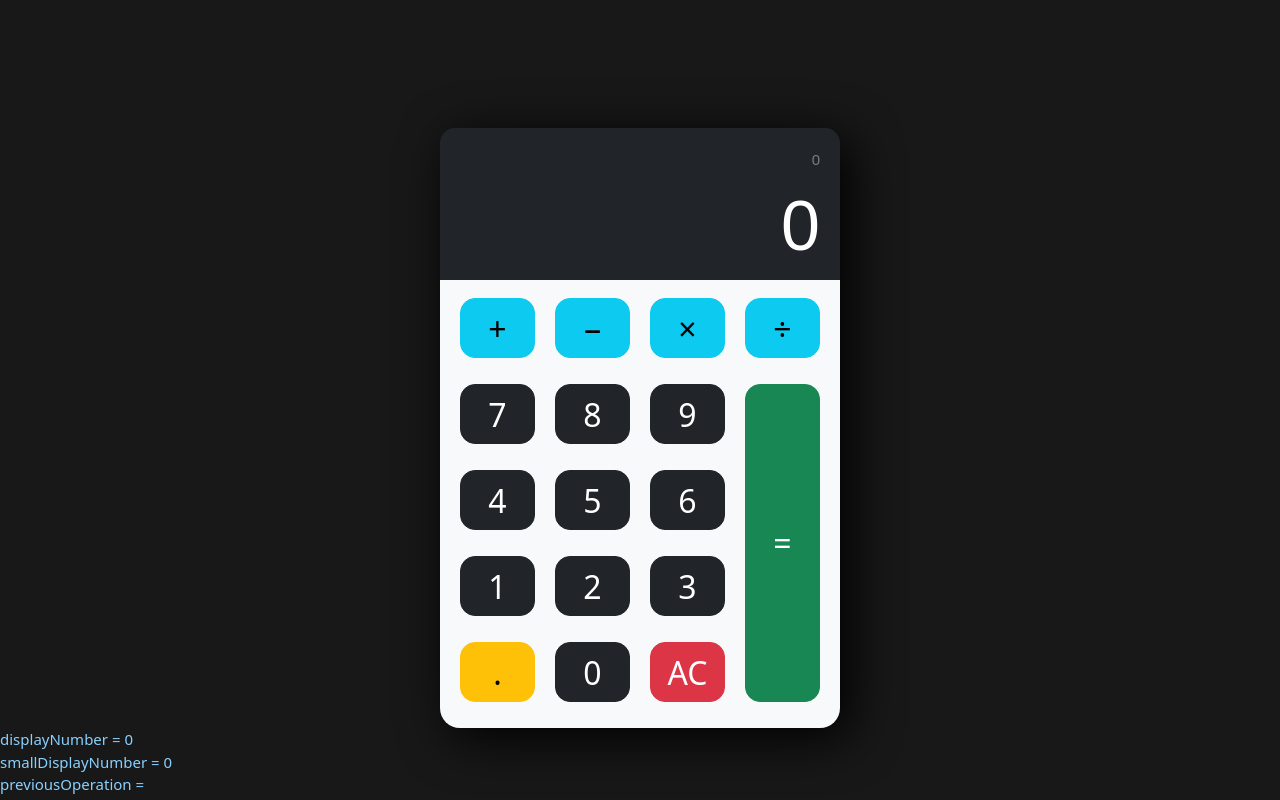
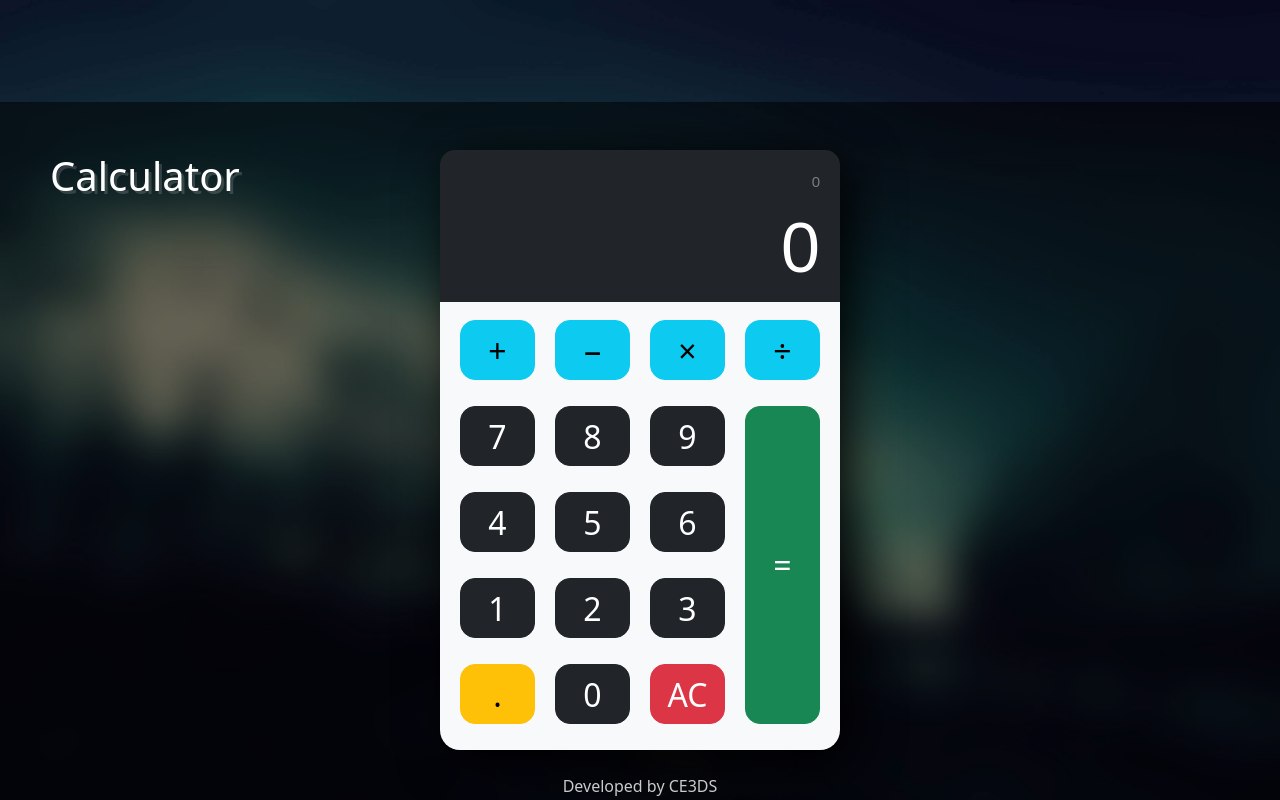
Before and after one commit to CE3DS/Calculator, an Angular app: page / in a window 1280 px wide. Shown: the top 800 px of the page. Built offline with nearby package versions, Linux system fonts and the light colour scheme.

Commit message:
second commit

```diff
--- a/angular.json
+++ b/angular.json
@@ -35,9 +35,9 @@
               "./node_modules/bootstrap/dist/css/bootstrap.min.css"
             ],
             "scripts": [
-                "./node_modules/jquery/dist/jquery.min.js",
-                "./node_modules/popper.js/dist/popper.js",
-                "./node_modules/bootstrap/dist/js/bootstrap.min.js"
+              "./node_modules/jquery/dist/jquery.min.js",
+              "./node_modules/popper.js/dist/popper.js",
+              "./node_modules/bootstrap/dist/js/bootstrap.min.js"
             ]
           },
           "configurations": {
@@ -128,6 +128,10 @@
               "devServerTarget": "Calculator:serve:production"
             }
           }
+        },
+        "deploy": {
+          "builder": "angular-cli-ghpages:deploy",
+          "options": {}
         }
       }
     }
--- a/package.json
+++ b/package.json
@@ -33,6 +33,7 @@
     "@angular/compiler-cli": "~11.1.1",
     "@types/jasmine": "~3.6.0",
     "@types/node": "^12.11.1",
+    "angular-cli-ghpages": "^1.0.0-rc.1",
     "codelyzer": "^6.0.0",
     "jasmine-core": "~3.6.0",
     "jasmine-spec-reporter": "~5.0.0",
--- a/src/app/app.component.html
+++ b/src/app/app.component.html
@@ -1 +1,14 @@
-<app-calculator></app-calculator>
+<h1 class="title">Calculator</h1>
+
+<div class="container py-5 mw-100 d-flex flex-column justify-content-center">
+    <app-calculator></app-calculator>
+
+    <p class="signature">
+        <br>
+        Developed by CE3DS
+    </p>
+    <p class="signature">
+        <a href="https://github.com/CE3DS">GITHUB</a>
+    </p>
+
+</div>
--- a/src/app/app.component.scss
+++ b/src/app/app.component.scss
@@ -0,0 +1,19 @@
+    .container {
+        margin: 8% 0 8% 0;
+        background-color: rgba(0, 0, 0, 0.534);
+    }
+
+    .signature {
+        font: inherit;
+        color: rgba(255, 255, 255, 0.787);
+        margin: 0 auto !important;
+    }
+
+    .title {
+        color: white;
+        border: white;
+        border-radius: 10px;
+        position: absolute;
+        margin: 50px 0 0 50px;
+        text-shadow: rgba(255, 255, 255, 0.157) 3px 3px;
+    }
--- a/src/app/calculator/calculator.component.html
+++ b/src/app/calculator/calculator.component.html
@@ -31,7 +31,7 @@
     </div>
 </div>
 
-<div style="position: absolute; color: rgb(138, 208, 255); font-size: 15px;">
+<!-- <div style="position: absolute; color: rgb(138, 208, 255); font-size: 15px;">
     <p>
         displayNumber = {{ displayNumber }}<br>
         smallDisplayNumber = {{ smallDisplayNumber }}<br>
@@ -43,4 +43,4 @@
         firstOp = {{ firstOp }}<br>
         operationBreak = {{ operationBreak }}
     </p>
-</div>
+</div> -->
--- a/src/app/calculator/calculator.component.scss
+++ b/src/app/calculator/calculator.component.scss
@@ -12,7 +12,6 @@ button{
     height: auto;
     width: 400px;
     margin: 0 auto;
-    margin-top: 10%;
     box-shadow: 10px 10px 50px rgb(0, 0, 0);
 }
 
--- a/src/index.html
+++ b/src/index.html
@@ -1,5 +1,6 @@
 <!doctype html>
 <html lang="en">
+
 <head>
   <meta charset="utf-8">
   <title>Calculator</title>
@@ -8,7 +9,9 @@
   <link rel="icon" type="image/x-icon" href="./assets/images/calculator.ico">
   <link href="https://maxcdn.bootstrapcdn.com/bootstrap/4.0.0/css/bootstrap.min.css" rel="stylesheet">
 </head>
+
 <body>
   <app-root></app-root>
 </body>
+
 </html>
--- a/src/styles.scss
+++ b/src/styles.scss
@@ -1,7 +1,6 @@
-/* You can add global styles to this file, and also import other style files */
-@import 'variables';
-@import '../node_modules/bootstrap/scss/bootstrap';
-
-html, body{
-    background-color: rgb(24, 24, 24)!important;
+body {
+    background-color: rgba(0, 0, 0, 0.89);
+    background-image: url(./assets/images/background.jpg);
+    background-repeat: no-repeat;
+    background-size: cover;
 }
```
Also changed, not shown: src/assets/images/background.jpg (added), 1 other file (tests, documents, lock files or other folders).
